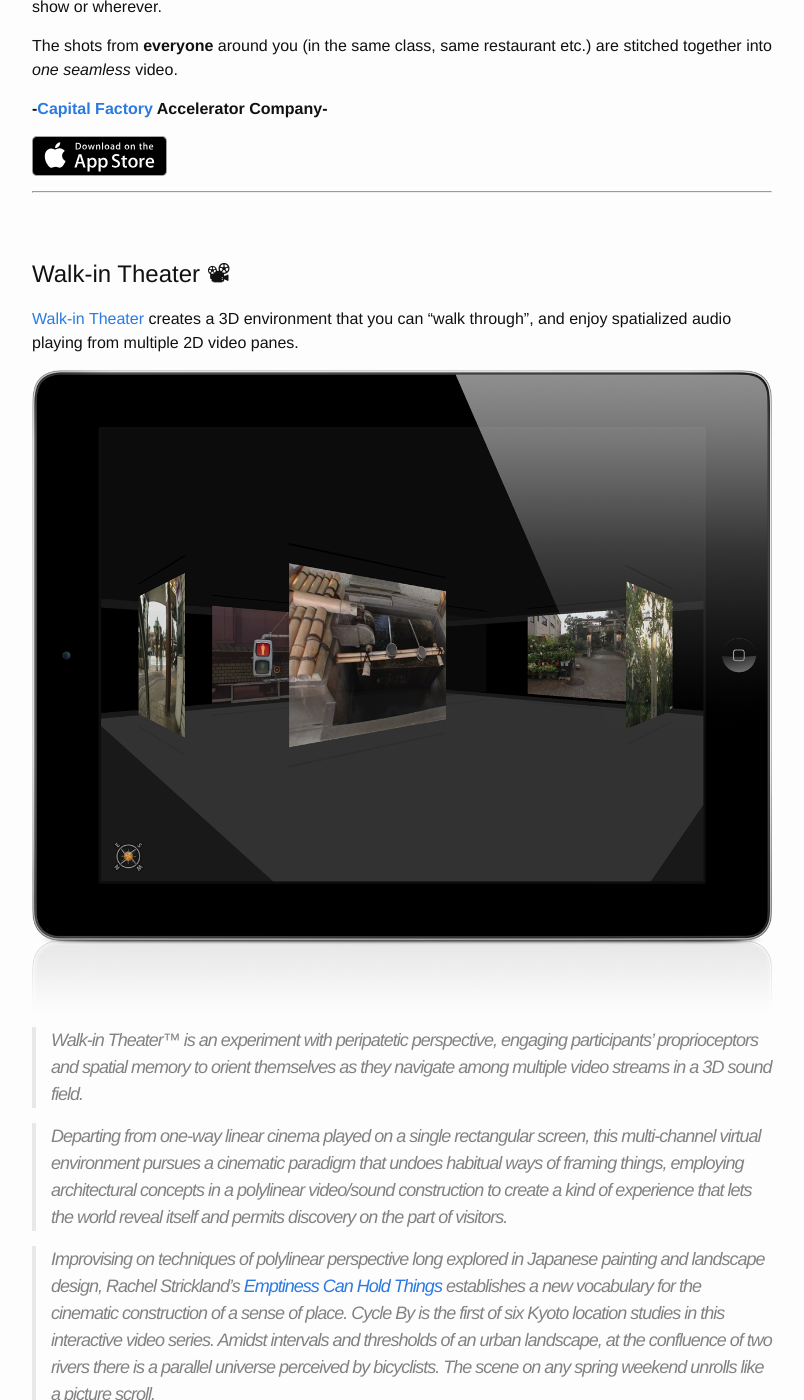
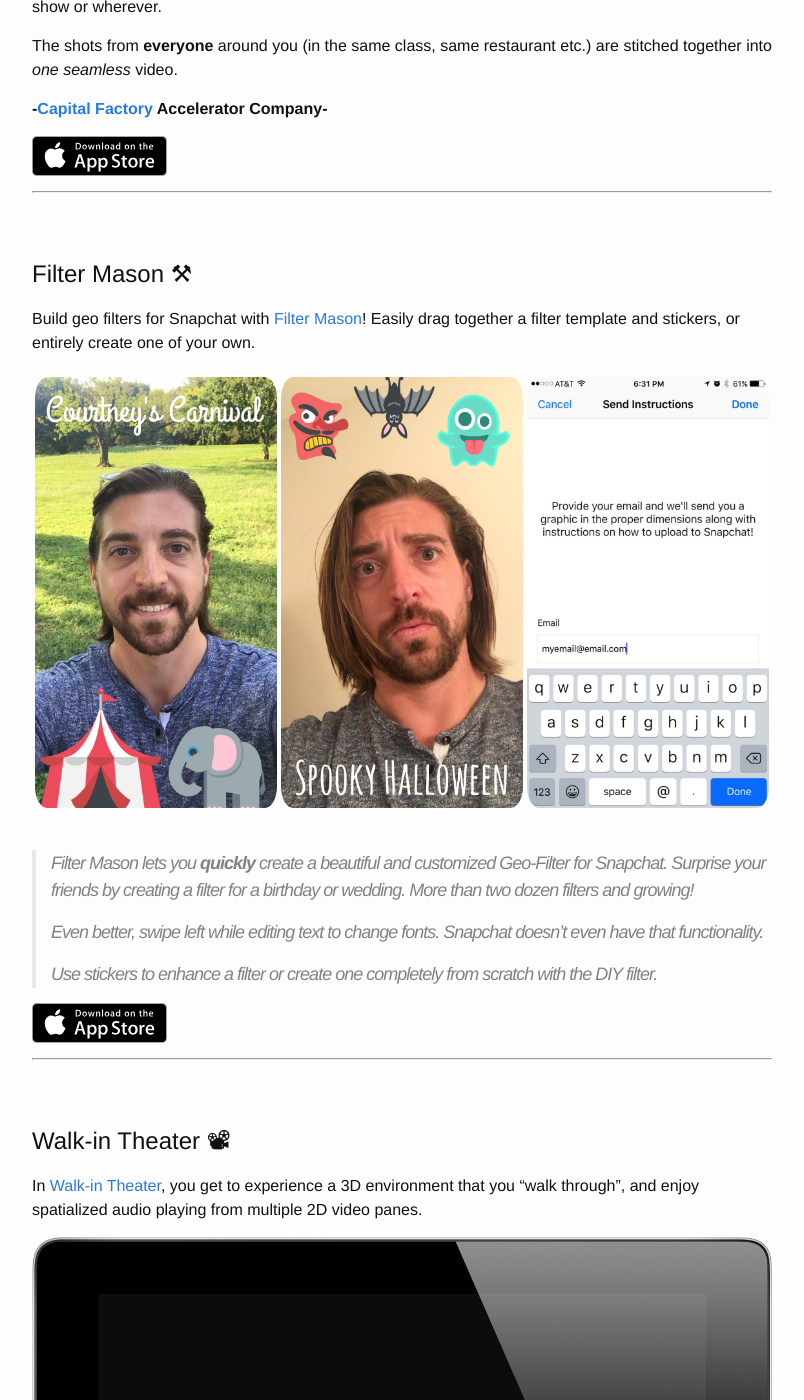
Before and after one commit to huntermonk/huntermonk.github.io, a Jekyll site: the page built from work.md, in a window 1280 px wide and 1400 px high, scrolled down 993 px. Shown: the whole window, without its empty margins (238-1042 px from the left). Built offline with Jekyll 4.4.1, drawn with Linux system fonts in a browser that asks for light colours.

Commit message:
Add Filter Mason to work.md

```diff
--- a/work.md
+++ b/work.md
@@ -33,9 +33,30 @@
 ---
 <br><br>
 
+# Filter Mason ⚒
+
+Build geo filters for Snapchat with [Filter Mason](http://www.filtermason.com)! Easily drag together a filter template and stickers, or entirely create one of your own.
+
+[]()              |  []()          | []()
+:-------------------------:|:-------------------------:|:-------------------------:
+<a href="https://itunes.apple.com/bt/app/filter-mason-for-snapchat/id1142725550?mt=8"> <img src="../img/fm1.jpg" alt="" class = "rounded"> </a> | <a href="https://itunes.apple.com/bt/app/filter-mason-for-snapchat/id1142725550?mt=8"> <img src="../img/fm2.jpg" alt="" class = "rounded"> </a> | <a href="https://itunes.apple.com/bt/app/filter-mason-for-snapchat/id1142725550?mt=8"> <img src="../img/fm3.jpg" alt="" class = "rounded"> </a>
+
+<br>
+
+>Filter Mason lets you **quickly** create a beautiful and customized Geo-Filter for Snapchat. Surprise your friends by creating a filter for a birthday or wedding. More than two dozen filters _and_ growing!
+>
+>Even better, swipe left while editing text to change fonts. Snapchat doesn't even have that functionality.
+>
+>Use stickers to enhance a filter or create one completely from scratch with the DIY filter.
+
+[![Download Filter Mason](../img/appstore.svg "Download Filter Mason")](https://itunes.apple.com/bt/app/filter-mason-for-snapchat/id1142725550?mt=8)
+
+---
+<br><br>
+
 # Walk-in Theater 📽
 
-[Walk-in Theater](http://www.walk-in-theater.com) creates a 3D environment that you can "walk through", and enjoy spatialized audio playing from multiple 2D video panes.
+In [Walk-in Theater](http://www.walk-in-theater.com), you get to experience a 3D environment that you "walk through", and enjoy spatialized audio playing from multiple 2D video panes.
 
 ![Walk-in Theater displayed on the iPad](../img/wit.png "Walk-in Theater displayed on the iPad")
 
```
